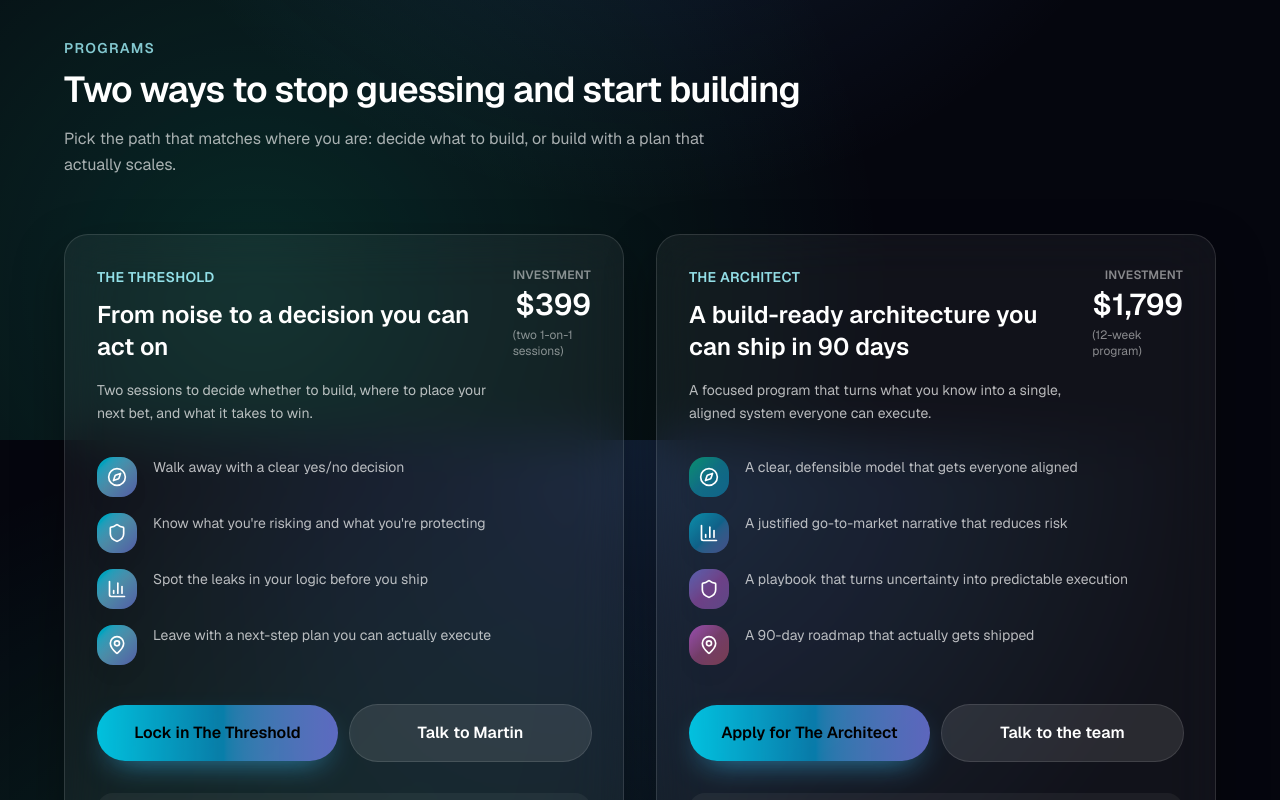
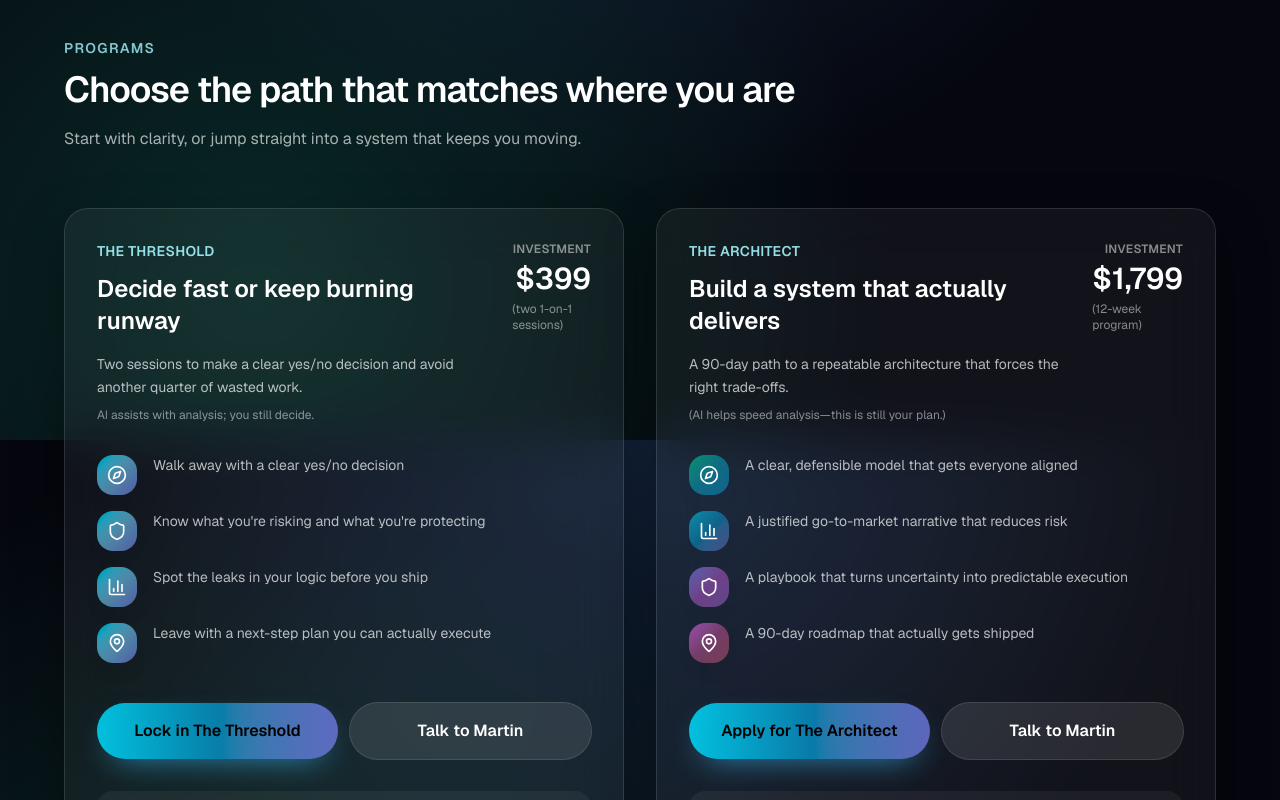
Before and after one commit to martindubreuil13-byte/mba-landing, a Next.js app: page / in a window 1280 px wide. Shown: the part 3560-4360 px from the top of the page. Built offline with nearby package versions, Linux system fonts and the light colour scheme.

Commit message:
refactor: structure Offer section as decision journey + tighten copy

```diff
--- a/app/components/sections/OfferSection.tsx
+++ b/app/components/sections/OfferSection.tsx
@@ -31,8 +31,9 @@ export function OfferSection() {
       <div className="mx-auto flex max-w-6xl flex-col gap-14">
         <SectionHeading
           label="Programs"
-          title="Two ways to stop guessing and start building"
-          description="Pick the path that matches where you are: decide what to build, or build with a plan that actually scales."
+          title="Choose the path that matches where you are"
+          description="Start with clarity, or jump straight into a system that keeps you moving.
+          "
         />
 
         <div className="grid gap-8 lg:grid-cols-2">
@@ -43,10 +44,13 @@ export function OfferSection() {
                   The Threshold
                 </p>
                 <h3 className="mt-3 text-2xl font-semibold text-white">
-                  From noise to a decision you can act on
+                  Decide fast or keep burning runway
                 </h3>
                 <p className="mt-4 text-sm leading-relaxed text-white/70">
-                  Two sessions to decide whether to build, where to place your next bet, and what it takes to win.
+                  Two sessions to make a clear yes/no decision and avoid another quarter of wasted work.
+                </p>
+                <p className="mt-2 text-xs text-white/50">
+                  AI assists with analysis; you still decide.
                 </p>
               </div>
               <div className="flex flex-col items-end gap-1">
@@ -95,10 +99,13 @@ export function OfferSection() {
                   The Architect
                 </p>
                 <h3 className="mt-3 text-2xl font-semibold text-white">
-                  A build-ready architecture you can ship in 90 days
+                  Build a system that actually delivers
                 </h3>
                 <p className="mt-4 text-sm leading-relaxed text-white/70">
-                  A focused program that turns what you know into a single, aligned system everyone can execute.
+                  A 90-day path to a repeatable architecture that forces the right trade-offs.
+                </p>
+                <p className="mt-2 text-xs text-white/50">
+                  (AI helps speed analysis—this is still your plan.)
                 </p>
               </div>
               <div className="flex flex-col items-end gap-1">
@@ -142,7 +149,7 @@ export function OfferSection() {
                 Apply for The Architect
               </Button>
               <Button href="#" variant="secondary" size="lg" className="w-full">
-                Talk to the team
+                Talk to Martin
               </Button>
             </div>
 
```
